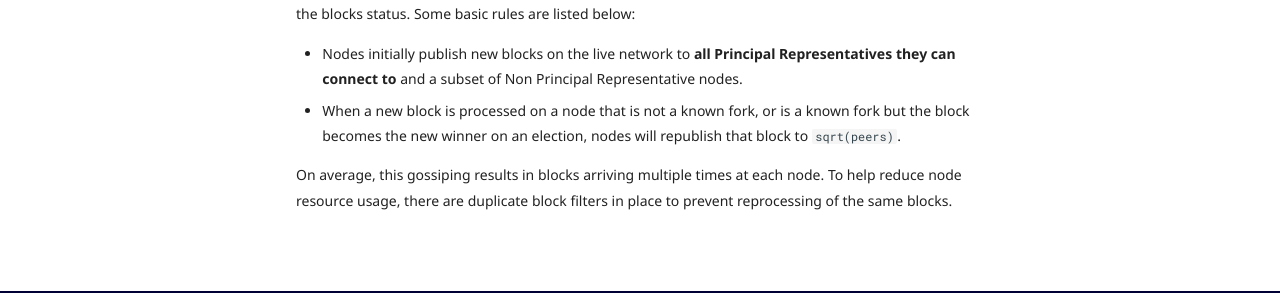
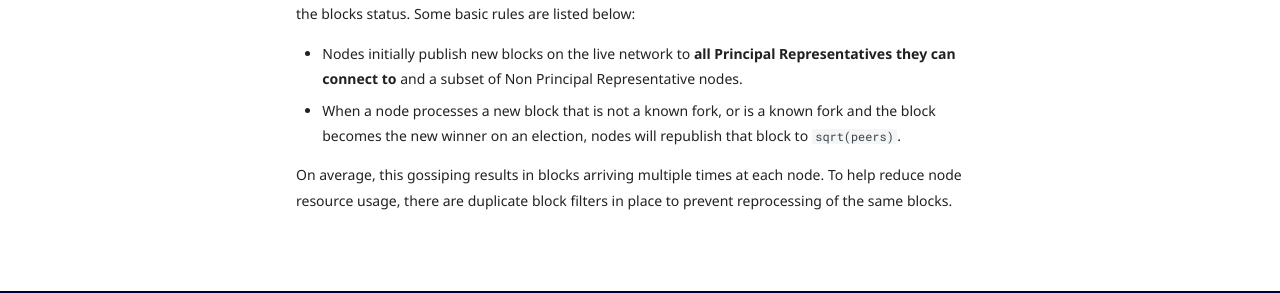
Before and after one commit to nanocurrency/nano-docs, an MkDocs documentation site: the page built from docs/node-implementation/blocks.md, in a window 1280 px wide. Shown: the part 411-704 px from the top of the page. Built offline with MkDocs 1.6.1 and Material for MkDocs 9.7.7, drawn with Linux system fonts in a browser that asks for light colours; comment, search, counter and statistics services are not loaded.

Commit message:
Update docs/node-implementation/blocks.md
Co-authored-by: Srayman <42743016+Srayman@users.noreply.github.com>

```diff
--- a/docs/node-implementation/blocks.md
+++ b/docs/node-implementation/blocks.md
@@ -10,6 +10,6 @@ description: Review of block handling in the current node implementation
 Blocks are initially broadcast and propagated across the network to different types of nodes based on the blocks status. Some basic rules are listed below:
 
 - Nodes initially publish new blocks on the live network to **all Principal Representatives they can connect to** and a subset of Non Principal Representative nodes.
-- When a new block is processed on a node that is not a known fork, or is a known fork but the block becomes the new winner on an election, nodes will republish that block to `sqrt(peers)`.
+- When a node processes a new block that is not a known fork, or is a known fork and the block becomes the new winner on an election, nodes will republish that block to `sqrt(peers)`.
 
 On average, this gossiping results in blocks arriving multiple times at each node. To help reduce node resource usage, there are duplicate block filters in place to prevent reprocessing of the same blocks.
```
